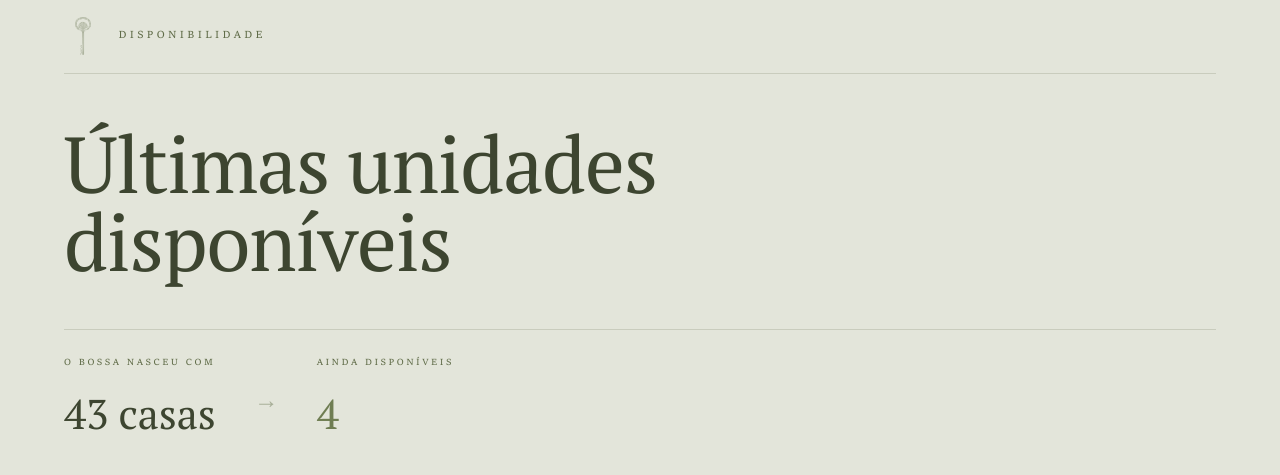
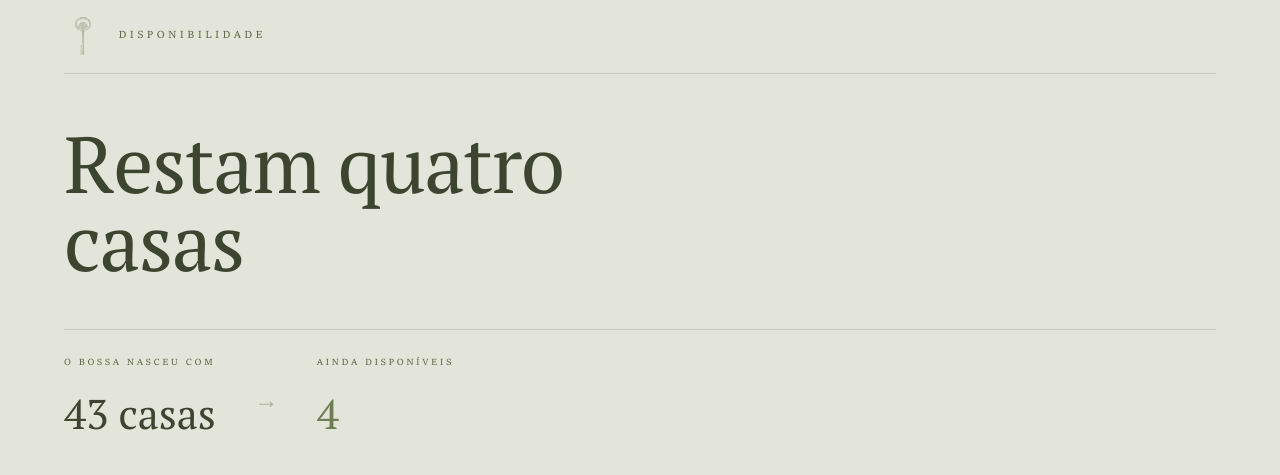
Before and after one commit to beatriz-moraes082/bossa-site, a plain HTML site: page index.html in a window 1280 px wide. Shown: the part 7340-7815 px from the top of the page. Drawn offline with Linux system fonts and the light colour scheme.

Commit message:
Ajustes de texto pelo portal (131 blocos)

```diff
--- a/index.html
+++ b/index.html
@@ -361,7 +361,7 @@ height="0" width="0" style="display:none;visibility:hidden"></iframe></noscript>
 <section id="casas">
   <div class="wrap sec--casas-intro">
     <div class="track rv"><i data-ed="casas-i">05</i><span data-ed="casas-span">Disponibilidade</span><span class="track__em track__em--chave" aria-hidden="true"></span></div>
-    <h2 data-ed="casas-h2" class="h-display decode rv" data-final="Últimas unidades|disponíveis">Últimas unidades disponíveis</h2>
+    <h2 data-ed="casas-h2" class="h-display decode rv" data-final="Restam quatro|casas">Restam quatro casas</h2>
     <div class="contagem rv">
       <dl class="contagem__par"><dt data-ed="casas-dt">O Bossa nasceu com</dt><dd data-ed="casas-dd">43 casas</dd></dl>
       <div data-ed="casas-div" class="contagem__seta" aria-hidden="true">→</div>
```
